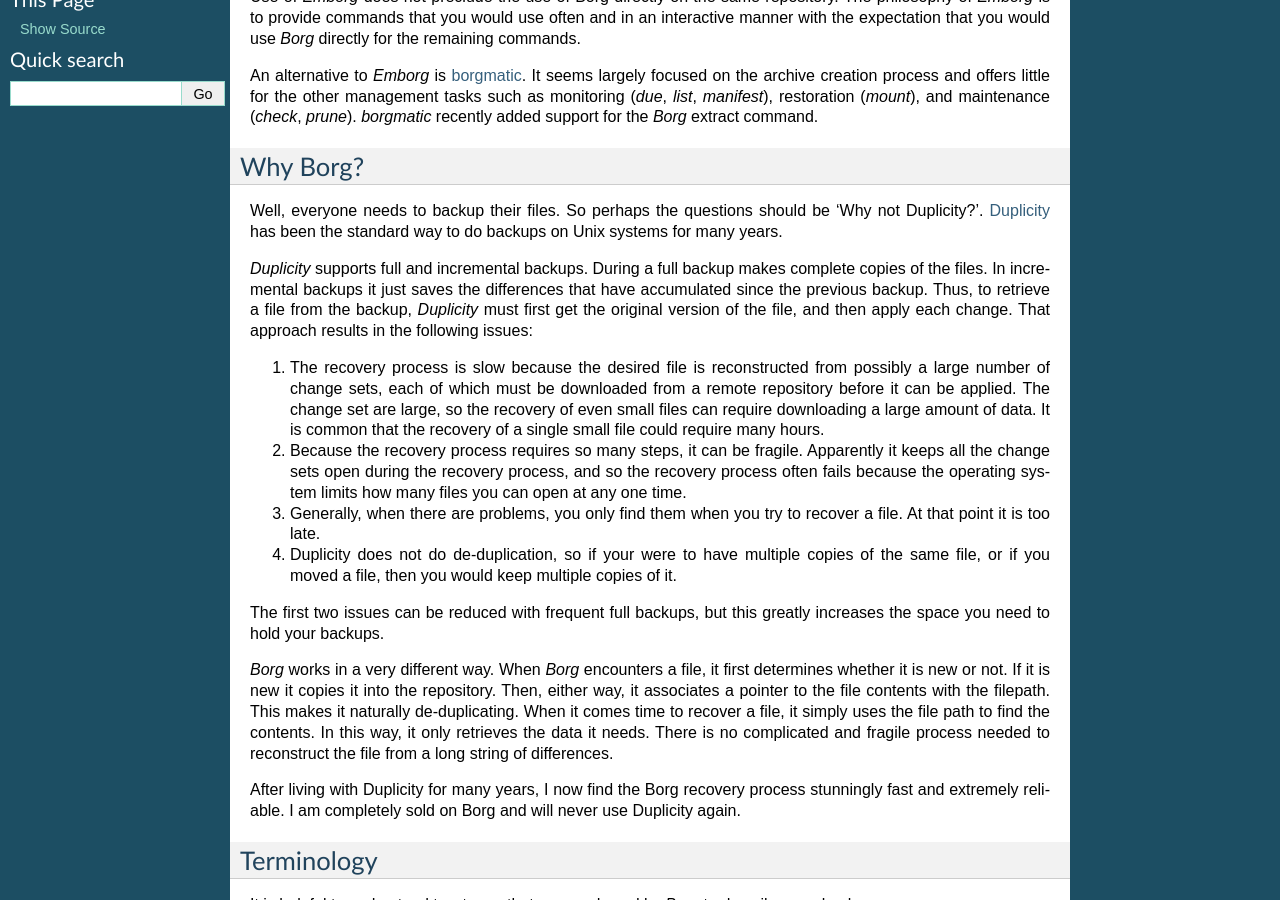
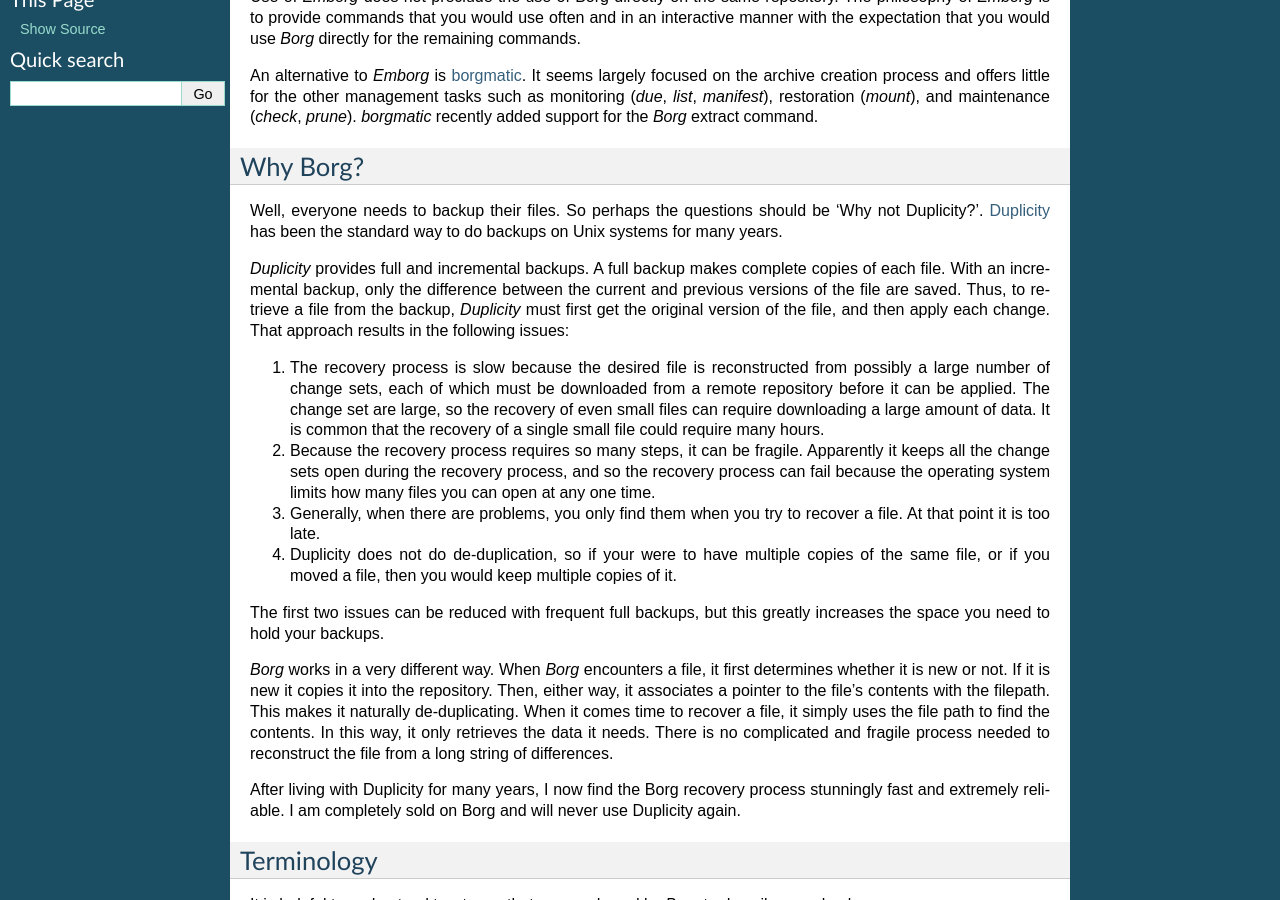
Before and after one commit to KenKundert/emborg, a Sphinx documentation site: the page built from doc/index.rst, in a window 1280 px wide and 900 px high, scrolled down 310 px. Built offline with Sphinx 7.4.7, drawn with Linux system fonts in a browser that asks for light colours; some of the changed text lies outside the part shown.

Commit message:
Tweak the documentation.

```diff
--- a/doc/index.rst
+++ b/doc/index.rst
@@ -40,11 +40,11 @@
 'Why not Duplicity?'. `Duplicity <http://duplicity.nongnu.org>`_ has been the
 standard way to do backups on Unix systems for many years.
 
-*Duplicity* supports full and incremental backups. During a full backup makes
-complete copies of the files. In incremental backups it just saves the
-differences that have accumulated since the previous backup. Thus, to retrieve
-a file from the backup, *Duplicity* must first get the original version of the
-file, and then apply each change. That approach results in the following issues:
+*Duplicity* provides full and incremental backups. A full backup makes complete
+copies of each file. With an incremental backup, only the difference between the
+current and previous versions of the file are saved.  Thus, to retrieve a file
+from the backup, *Duplicity* must first get the original version of the file,
+and then apply each change. That approach results in the following issues:
 
 #. The recovery process is slow because the desired file is reconstructed from
    possibly a large number of change sets, each of which must be downloaded from
@@ -55,8 +55,8 @@
 
 #. Because the recovery process requires so many steps, it can be fragile.
    Apparently it keeps all the change sets open during the recovery process, and
-   so the recovery process often fails because the operating system limits how
-   many files you can open at any one time.
+   so the recovery process can fail because the operating system limits how many
+   files you can open at any one time.
 
 #. Generally, when there are problems, you only find them when you try to
    recover a file.  At that point it is too late.
@@ -70,8 +70,8 @@
 
 *Borg* works in a very different way. When *Borg* encounters a file, it first
 determines whether it is new or not. If it is new it copies it into the
-repository. Then, either way, it associates a pointer to the file contents with
-the filepath. This makes it naturally de-duplicating. When it comes time to
+repository. Then, either way, it associates a pointer to the file's contents
+with the filepath. This makes it naturally de-duplicating. When it comes time to
 recover a file, it simply uses the file path to find the contents. In this way,
 it only retrieves the data it needs. There is no complicated and fragile process
 needed to reconstruct the file from a long string of differences.
@@ -99,6 +99,7 @@
     This is a snapshot of the files that existed when a particular backup was
     run.  Basically, it is a collection of file paths along with pointers to the
     contents of those files.
+
 
 Quick Tour
 ----------
```
Also changed, not shown: other parts of doc/index.rst (+2 -2 lines).
